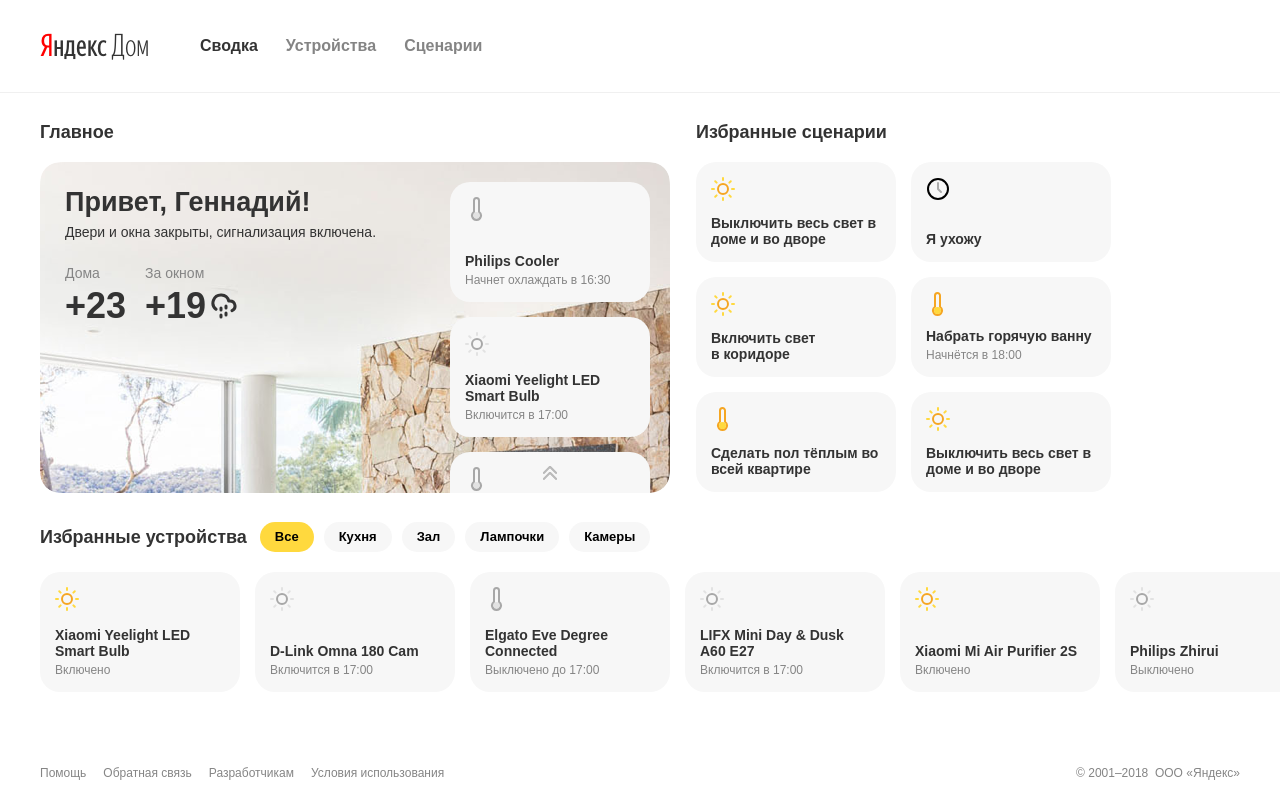
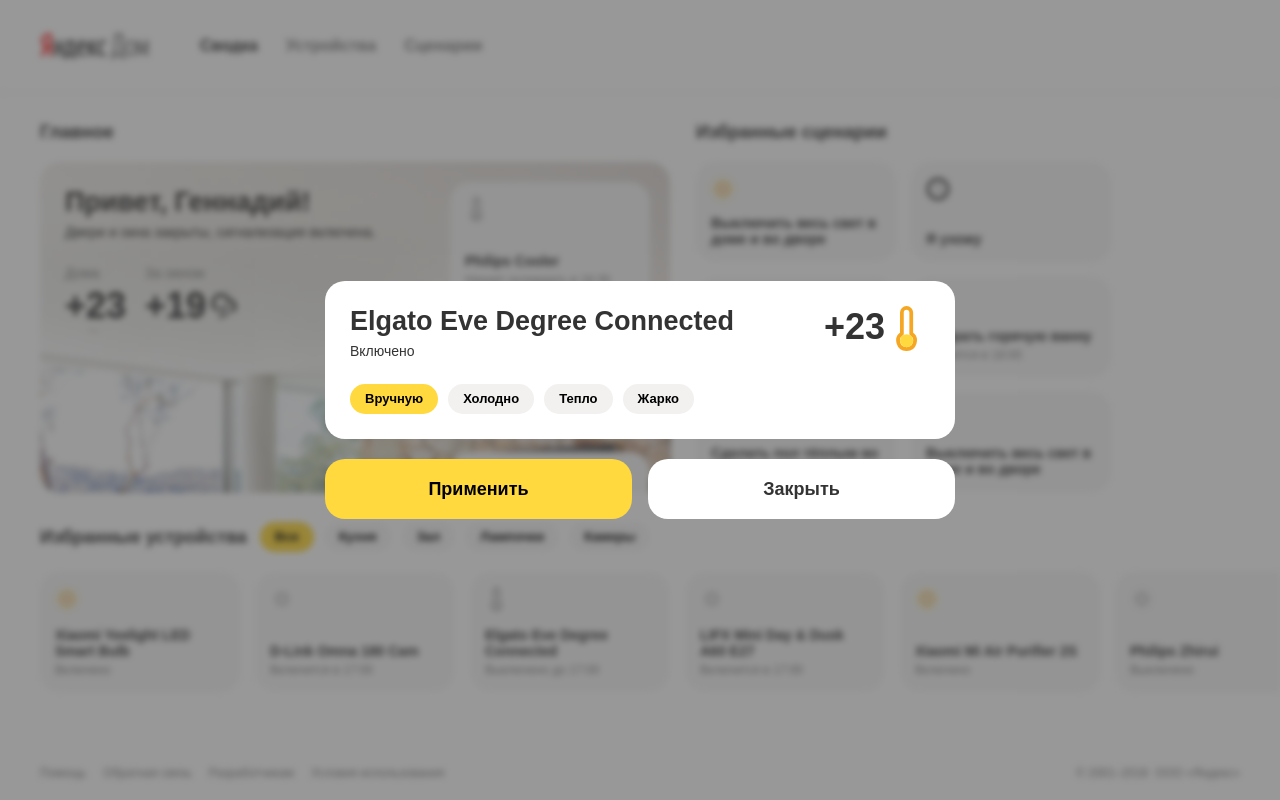
Before and after one commit to KingManiya/shri-2018-2-task-2, a website built with webpack: page src/index.html in a window 1280 px wide. Built offline with nearby package versions, Linux system fonts and the light colour scheme.

Commit message:
Добавлено 3 попапа (без управляющих контролов в содержимом):
Попап со слайдером температуры
Попап со слайдером температуры в виде солнца
Попап с круговым регуляром температуры

Подключена функция открытия по клику на каротчки и скрытия попапов при нажатии кнопок применить, закрыть

```diff
--- a/src/components/core/colors.scss
+++ b/src/components/core/colors.scss
@@ -1,8 +1,8 @@
 $main: #333;
 $gray: #858585;
 $gray2: #f7f7f7;
+$gray3: #f2f1f0; //в попапе для фильтров
 $black: #000;
 $white: #fff;
-//$gray3: #f2f1f0;
-$yellow: #ffd93e;
-$yellow-active: #ffcd00;
+$yellow: #ffd93e; //активная кнопка
+$yellow-active: #ffcd00; //активная кнопка при наведении
--- a/src/components/core/texts.scss
+++ b/src/components/core/texts.scss
@@ -4,11 +4,6 @@
   font-weight: bold;
   color: $main;
 }
-
-//.text__main_13 {
-//  @extend .text_main;
-//  font-size: 13px;
-//}
 
 .text_main_14 {
   @extend %text-main;
@@ -24,12 +19,7 @@
   @extend %text-main;
   font-size: 18px;
 }
-//
-//.text__main_18 {
-//  @extend .text_main;
-//  font-size: 18px;
-//}
-//
+
 .text_main_27 {
   @extend %text-main;
   font-size: 27px;
@@ -39,13 +29,12 @@
   @extend %text-main;
   font-size: 36px;
 }
-//
-//.text__main_66 {
-//  @extend .text_main;
-//  font-size: 66px;
-//}
 
-//////
+.text_main_66 {
+  @extend %text-main;
+  font-size: 66px;
+}
+
 .text_second {
   font-size: 12px;
   color: $gray;
@@ -55,48 +44,3 @@
   font-size: 14px;
   color: $gray;
 }
-
-//.text_main {
-//  font-weight: bold;
-//  font-size: 14px;
-//  color: $main;
-//}
-
-//.text_main-bold {
-//  font-size: 14px;
-//  color: $main
-//}
-
-//.text-second {
-//  font-size: 12px;
-//  color: $gray;
-//}
-//
-//.text-header {
-//  font-weight: bold;
-//  font-size: 18px;
-//  color: $main;
-//}
-//
-//.text-hello {
-//  font-weight: bold;
-//  font-size: 27px;
-//  color: $main;
-//}
-//
-//.text-status {
-//  margin-top: 6px;
-//  font-size: 14px;
-//  color: $main;
-//}
-//
-////////
-//
-//
-//
-//.text__status {
-//  margin-top: 6px;
-//  font-size: 14px;
-//  color: $main;
-//}
-//
--- /dev/null
+++ b/src/components/popup/popup.html
@@ -0,0 +1,86 @@
+<div class="popup__wrapper show" id="popupTemp">
+    <div class="popup">
+        <div class="popup__main">
+            <div class="popup__main__header">
+                <div class="popup__main__header__texts">
+                    <div class="text_main_27 popup__main__header__texts__name">Elgato Eve Degree Connected</div>
+                    <div class="text_main_14 popup__main__header__texts__status">Включено</div>
+                </div>
+                <div class="text_main_36 popup__main__header__temperature">+23</div>
+                <div class="popup__main__header__icon icon__temperature icon__temperature_active"></div>
+            </div>
+            <div class="popup__main__content">
+                <div class="popup__main__content__filters">
+                    <div class="button button_filter button_popup_main_content_filter button_active">Вручную</div>
+                    <div class="button button_filter button_popup_main_content_filter">Холодно</div>
+                    <div class="button button_filter button_popup_main_content_filter">Тепло</div>
+                    <div class="button button_filter button_popup_main_content_filter">Жарко</div>
+                </div>
+                <!--/Slider-->
+
+                <!--/Slider-->
+            </div>
+        </div>
+        <div class="popup__footer">
+            <div class="text_main_18 button button__popup_footer button__popup_footer_active button_active"
+                 onclick="togglePopup()">Применить
+            </div>
+            <div class="text_main_18 button button__popup_footer" onclick="togglePopup()">Закрыть</div>
+        </div>
+    </div>
+</div>
+<div class="popup__wrapper " id="popupSun">
+    <div class="popup">
+        <div class="popup__main">
+            <div class="popup__main__header">
+                <div class="popup__main__header__texts">
+                    <div class="text_main_27 popup__main__header__texts__name">Xiaomi Yeelight LED Smart Bulb</div>
+                    <div class="text_main_14 popup__main__header__texts__status">Включится в 17:00</div>
+                </div>
+                <div class="popup__main__header__icon icon__sun icon__sun_active"></div>
+            </div>
+            <div class="popup__main__content">
+                <div class="popup__main__content__filters">
+                    <div class="button button_filter button_popup_main_content_filter button_active">Вручную</div>
+                    <div class="button button_filter button_popup_main_content_filter">Дневной свет</div>
+                    <div class="button button_filter button_popup_main_content_filter">Вечерний свет</div>
+                    <div class="button button_filter button_popup_main_content_filter">Рассвет</div>
+                </div>
+                <!--Slider-->
+
+                <!--/Slider-->
+            </div>
+        </div>
+        <div class="popup__footer">
+            <div class="text_main_18 button button__popup_footer button__popup_footer_active button_active"
+                 onclick="togglePopup()">Применить
+            </div>
+            <div class="text_main_18 button button__popup_footer" onclick="togglePopup()">Закрыть</div>
+        </div>
+    </div>
+</div>
+<div class="popup__wrapper " id="popupThermostat">
+    <div class="popup">
+        <div class="popup__main">
+            <div class="popup__main__header">
+                <div class="popup__main__header__texts">
+                    <div class="text_main_27 popup__main__header__texts__name">Xiaomi Warm Floor</div>
+                    <div class="text_main_14 popup__main__header__texts__status">Включено</div>
+                </div>
+                <div class="text_main_36 popup__main__header__temperature">+17</div>
+                <div class="popup__main__header__icon icon__temperature icon__temperature_active"></div>
+            </div>
+            <div class="popup__main__content">
+                <!--Thermostat-->
+
+                <!--/Thermostat-->
+            </div>
+        </div>
+        <div class="popup__footer">
+            <div class="text_main_18 button button__popup_footer button__popup_footer_active button_active"
+                 onclick="togglePopup()">Применить
+            </div>
+            <div class="text_main_18 button button__popup_footer" onclick="togglePopup()">Закрыть</div>
+        </div>
+    </div>
+</div>
--- /dev/null
+++ b/src/components/popup/popup.js
@@ -0,0 +1,11 @@
+var popup;
+function togglePopup(type) {
+    document.body.classList.toggle('with_popup');
+    if (type) {
+        popup = document.getElementById(type);
+    } else {
+        popup = document.querySelector('.popup__wrapper.show');
+    }
+    popup.classList.toggle('show');
+}
+window.togglePopup = togglePopup;
--- /dev/null
+++ b/src/components/popup/popup.scss
@@ -0,0 +1,116 @@
+@import "../core/colors";
+@import "../core/variables";
+
+//Замыливание фона
+.with_popup .header,
+.with_popup .article,
+.with_popup .footer {
+  filter: blur(3px);
+}
+
+.with_popup .header {
+  position: initial !important;
+}
+
+//отключение таскания фона за попапом
+body.with_popup {
+  overflow: hidden;
+}
+
+//Затемненная обертка попапа
+//Скрытие за счет scale для отображения анимации появления
+.popup__wrapper {
+  position: fixed;
+  top: 0;
+  left: 0;
+  bottom: 0;
+  right: 0;
+
+  padding: 0;
+  background: rgba(51, 51, 51, 0.5);
+
+  display: flex;
+  align-items: center;
+  justify-content: center;
+  transform: scale(0);
+}
+
+//Показ затемнения и попапа
+.popup__wrapper.show,
+.popup__wrapper.show .popup {
+  transform: scale(1);
+}
+
+.popup {
+  transform: scale(0.1);
+  transition: transform 0.3s;
+
+  width: 630px;
+}
+
+//Верхняя часть попапа с содержимым
+.popup__main {
+  background-color: $white;
+  border-radius: $border-radius;
+
+  padding: 25px;
+  //box-sizing: border-box; //TODO: check
+}
+
+.popup__main__header {
+  display: flex;
+}
+
+.popup__main__header__texts {
+  margin-right: auto;
+}
+
+.popup__main__header__texts__status {
+  font-weight: normal !important;
+  margin-top: 6px;
+}
+
+.popup__main__header__icon {
+  background-size: 45px;
+  width: 45px;
+  height: 45px;
+}
+
+.popup__main__content {
+  margin-top: 25px;
+}
+
+//Фильтра
+.popup__main__content__filters {
+  display: flex;
+  overflow: auto; //TODO: check
+  height: 35px; //для показа тени
+  margin-bottom: -5px; //для показа тени
+}
+
+.button_popup_main_content_filter {
+  background-color: $gray3 !important;
+}
+
+//Кнопки
+.popup__footer {
+  display: flex;
+  justify-content: space-between;
+}
+
+.button__popup_footer {
+  height: 60px;
+  line-height: 60px;
+
+  margin-top: 20px;
+  flex-basis: 0;
+  flex-grow: 1;
+}
+
+.button__popup_footer_active {
+  color: $black !important;
+  margin-right: 16px;
+}
+
+//Медиа стили для мобильного оторабражения
+@import "popup_mobile";
--- /dev/null
+++ b/src/components/popup/popup_mobile.scss
@@ -0,0 +1,60 @@
+@import "../core/variables";
+
+@media all and (max-width: $mobile-width) {
+  .popup {
+    width: calc(100vw - #{$template-padding-mobile} * 2);
+    height: calc(100vh - #{$template-padding-mobile} * 2);
+  }
+
+  .popup,
+  .popup__main,
+  .popup__main__content {
+    display: flex;
+    flex-direction: column;
+  }
+
+  .popup__main,
+  .popup__main__content {
+    flex-grow: 1;
+  }
+
+  .popup__main {
+    padding: 20px;
+  }
+
+  .popup__main__content {
+    justify-content: center;
+    margin-top: 15px;
+  }
+
+  //-----Заголовок-----
+  .popup__main__header__texts__name {
+    font-size: 18px !important;
+  }
+
+  .popup__main__header__texts__status {
+    font-size: 12px !important;
+    margin-top: 5px;
+  }
+
+  //скрытие значка и температуры справа
+  .popup__main__header__temperature,
+  .popup__main__header__icon {
+    display: none;
+  }
+  //^-----Заголовок-----^
+
+  //-----Кнопки-----
+  .popup__footer {
+    flex-direction: column;
+  }
+
+  .button__popup_footer {
+    margin-top: 15px;
+  }
+
+  .button__popup_footer_active {
+    margin-right: initial;
+  }
+  //^-----Кнопки-----^
+}
--- a/src/components/template/template.html
+++ b/src/components/template/template.html
@@ -5,9 +5,10 @@
         <meta name="viewport" content="width=device-width, initial-scale=1, shrink-to-fit=no, user-scalable=no"/>
         <title>Яндекс Дом</title>
     </head>
-    <body class="">
+    <body class="with_popup">
     ${require('../header/header.html')}
     ${require('../article/article.html')}
     ${require('../footer/footer.html')}
+    ${require('../popup/popup.html')}
     </body>
 </html>
--- a/src/index.js
+++ b/src/index.js
@@ -1 +1,2 @@
 import './index.scss';
+import './components/popup/popup'
--- a/src/index.scss
+++ b/src/index.scss
@@ -2,6 +2,7 @@
 @import "components/header/header";
 @import "components/article/article";
 @import "components/footer/footer";
+@import "components/popup/popup";
 @import "components/button/button";
 @import "components/core/texts";
 @import "components/core/icons";
```
